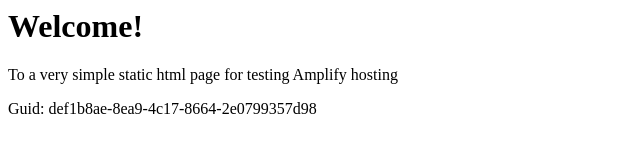
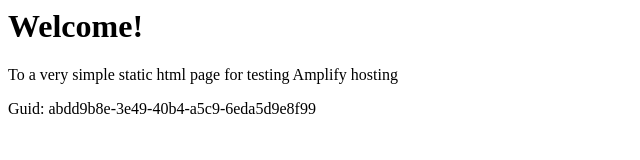
Before and after one commit to aws-aemilia-nrt/Github-PR-Commit-Integration-Test-DoNotTouch-GitHubWebhookPushCanaryTest-v1-preprod-ap-northeast-1, a website: page src/index.html in a window 1280 px wide. Shown: the full height of the page, 0-640 px from the left. Drawn offline with Linux system fonts and the light colour scheme.

Commit message:
commit from integ tests

```diff
--- a/src/index.html
+++ b/src/index.html
@@ -12,6 +12,6 @@
 <body>
     <h1>Welcome!</h1>
     <p>To a very simple static html page for testing Amplify hosting</p>
-    <p>Guid: def1b8ae-8ea9-4c17-8664-2e0799357d98</p></body>
+    <p>Guid: abdd9b8e-3e49-40b4-a5c9-6eda5d9e8f99</p></body>
 
 </html>
```
